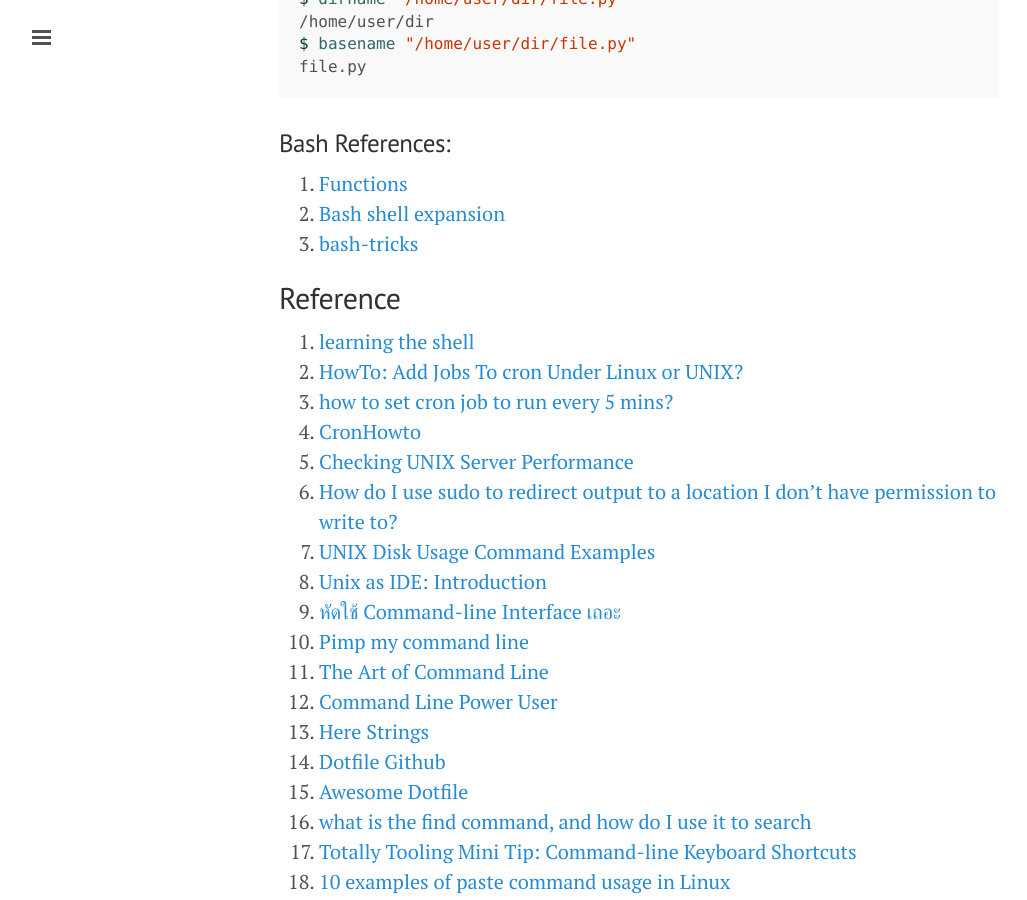
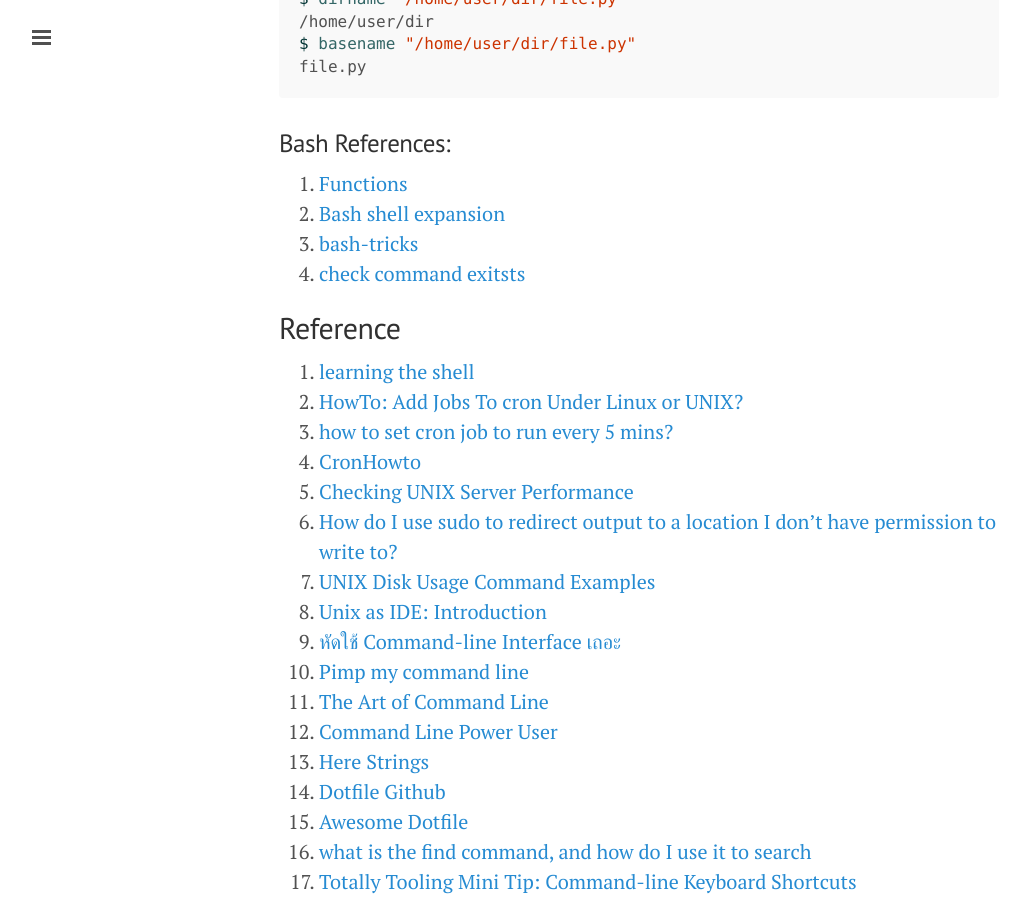
Before and after one commit to ibotdotout/ibotdotout.github.io, a Jekyll site: the page built from _posts/2014-06-27-unix.md, in a window 1280 px wide and 900 px high, scrolled down 6195 px. Shown: the whole window, without its empty margins (1-1028 px from the left). Built offline with Jekyll 4.4.1, drawn with Linux system fonts in a browser that asks for light colours; nearby versions of some CDN libraries; Markdown is read by kramdown in place of the engine named in the settings.

Commit message:
Update bash check exits cmd

```diff
--- a/_posts/2014-06-27-unix.md
+++ b/_posts/2014-06-27-unix.md
@@ -275,6 +275,7 @@ file.py
 1. [Functions](http://tldp.org/HOWTO/Bash-Prog-Intro-HOWTO-8.html)
 9. [Bash shell expansion](http://blog.sanctum.geek.nz/bash-shell-expansion/)
 11. [bash-tricks](https://speakerdeck.com/nibalizer/bash-tricks)
+1. [check command exitsts](http://stackoverflow.com/questions/592620/check-if-a-program-exists-from-a-bash-script)
 
 
 ## Reference
```
